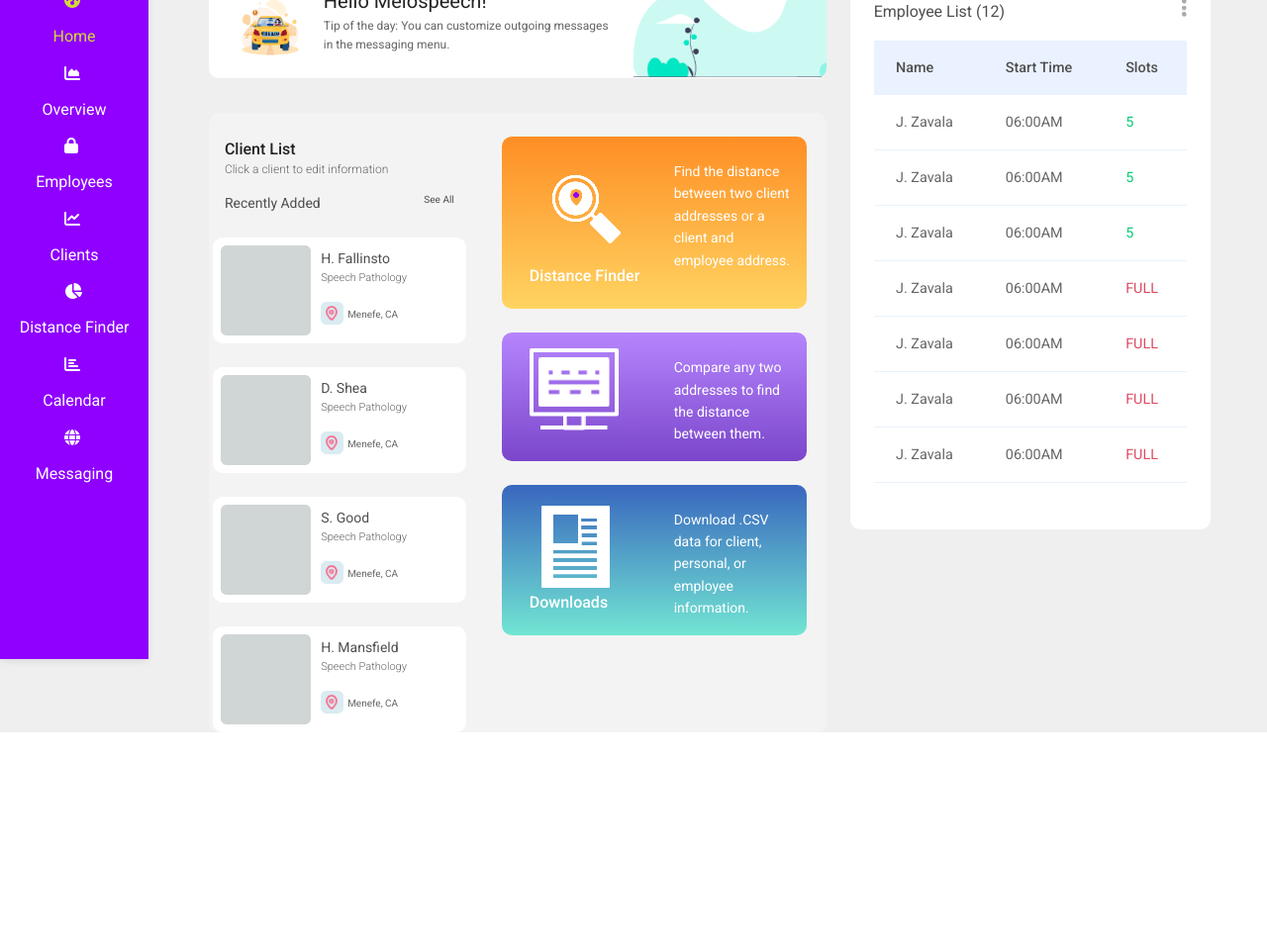
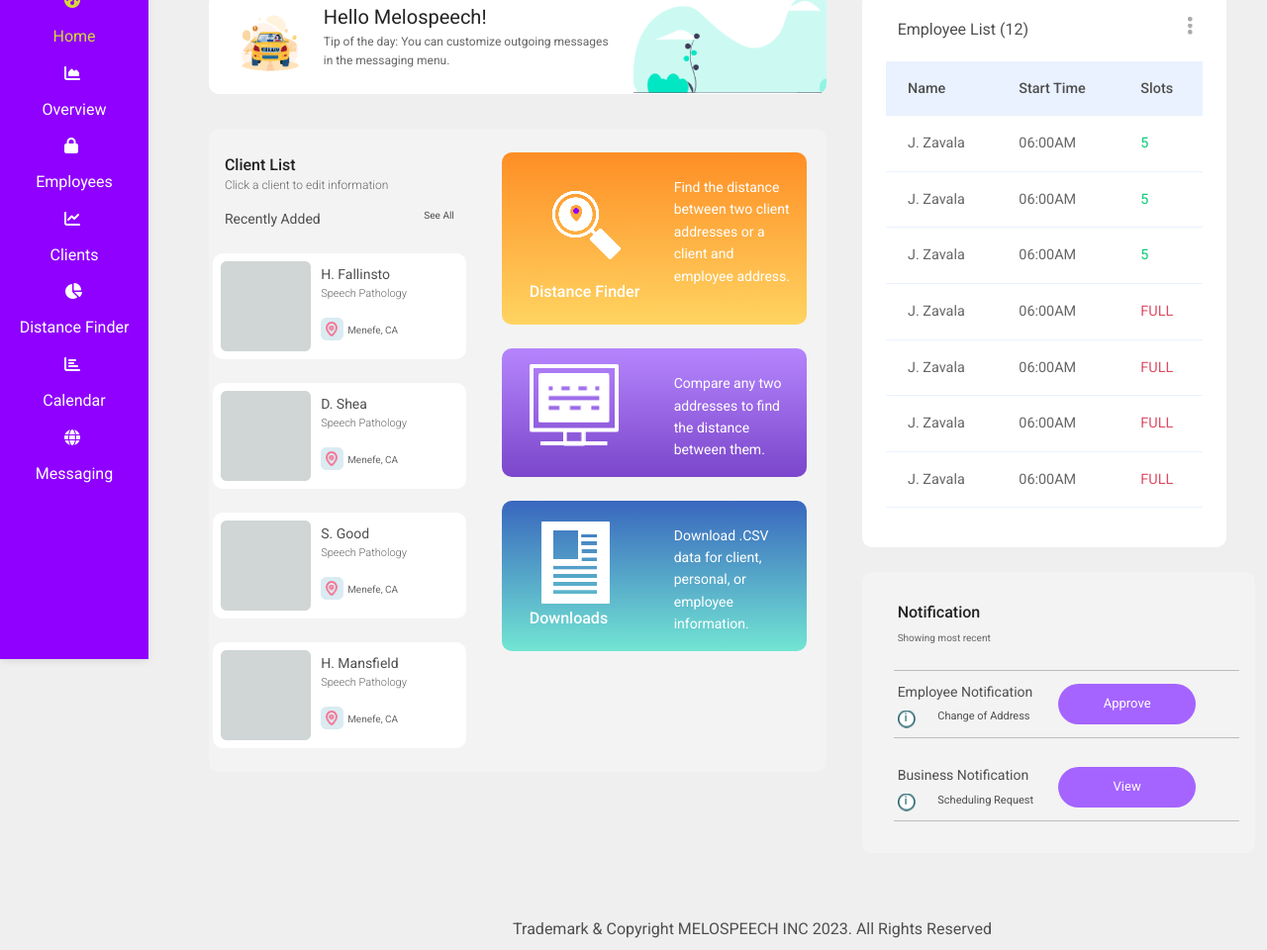
Before and after one commit to tjfahim/Luvmelo-xd-to-html, a plain HTML site: page index.html in a window 1280 px wide. Shown: the part 134-1094 px from the top of the page at 99% size. Before the commit the page ends 874 px from the top, so only its background shows below. Drawn offline with nearby package versions, Linux system fonts and the light colour scheme.

Commit message:
admin home complete

```diff
--- a/assets/main.css
+++ b/assets/main.css
@@ -18,6 +18,9 @@
 
     .f10{
       font-size: 10px;
+    }
+    .f9{
+      font-size: 9px;
     }
     .f11{
       font-size: 11px;
@@ -94,6 +97,10 @@
   main {
     background: rgb(239 239 239);
   }
+  .overview-text{
+    margin-left: -3%;
+
+  }
   .home-main-section{
     width: 100%;
   }
@@ -148,9 +155,9 @@
 
   .home-right-section{
     background: white;
-    width: 35%;
+    width: 90%;
     border-radius: 10px;
-    margin-top: 1%;
+    margin-top: 3%;
     height: 70vh;
     overflow-y: auto;
 
@@ -162,3 +169,34 @@
   .table-tr-border {
     border-bottom:1pt solid #EAF2FF;
   }
+
+  .home-right-section-second-row{
+    margin-top: 6%;
+    background: #ffffff42;
+    border-radius: 10px;
+  }
+  .right-section-button {
+    background-color: #A564FF;
+    color: white;
+    padding: 10px 15px;
+    border: none;
+    border-radius: 40px;
+    width: 100%;
+    text-align: center;
+    text-decoration: none;
+    display: inline-block;
+    font-size: 13px;
+}
+
+/* If you want to add hover effect */
+.custom-button:hover {
+    background-color: #4e465f; /* Change to a slightly different shade on hover if desired */
+}
+.row.align-items-center {
+  display: flex;
+  align-items: center;
+}
+
+.solid-1px-border {
+  border-bottom:1px solid #BCBCBC;
+}
--- a/index.html
+++ b/index.html
@@ -115,7 +115,6 @@
 
                 <!-- Avatar -->
                 <div class=" mr-5 ml-3">
-
                     <img
                     src="https://mdbcdn.b-cdn.net/img/new/avatars/2.webp"
                     class="rounded-circle"
@@ -133,10 +132,10 @@
   </header>
 
   <main>
-    <div class="custom-name-color">
+    <div class="custom-name-color pt-3 overview-text" >
       Overview
     </div>
-    <div class="row home-main-section">
+    <div class="row home-main-section pb-3">
       <div class="col-md-7 home-first-section">
         <div class="row home-first-sectio-row bgw-br15">
           <div class="col-md-2">
@@ -151,7 +150,7 @@
             <img src="assets/image/Clip.png" class="home-main-section-img" alt="">
           </div>
         </div>
-        <div class="row home-first-section-second-row">
+        <div class="row home-first-section-second-row pb-4">
           <div class="col-md-5 pt-4 pl-3">
             <a href="" class="custom-name-color h6 client_list_link">Client List</a>
             <p class="custom-paragraph-color display-6">Click a client to edit information</p>
@@ -202,7 +201,7 @@
               <div class="col-md-4 p-2">
                 <img src="assets/image/Mask.png" alt="">
               </div>
-              <div class="col-md-7 p-2  ml-3 ">
+              <div class="col-md-7 p-2  ml-3  ">
                 <small class="">H. Mansfield</small>
                 <div class="custom-paragraph-color display-6 f11">Speech Pathology</div>
                 <div class="mt-3">
@@ -244,13 +243,12 @@
           </div>
         </div>
       </div>
-      <div class="col-md-5 home-right-section ml-4 p-4">
-        <div class="row">
+      <div class="col-md-5 ">
+        <div class="row home-right-section   ml-4 p-4">
           <div class="col-md-11">Employee List (12)</div>
 
-          <div class="col-md-1">
+          <div class="col-md-1 dropdown">
               <!-- Avatar -->
-              <div class="dropdown">
               <a
                   class="dropdown-toggle d-flex align-items-center hidden-arrow"
                   href="#"
@@ -266,26 +264,24 @@
                   />
               </a>
               <ul
-                  class="dropdown-menu dropdown-menu-end bg-dark"
+                  class="dropdown-menu dropdown-menu-end bg-dark py-3"
                   aria-labelledby="navbarDropdownMenuAvatar"
               >
                   <li>
-                  <a class="dropdown-item text-white" href="#">Start Time</a>
+                  <a class="dropdown-item text-white pl-5" href="#">Start Time</a>
                   </li>
                   <li>
-                  <a class="dropdown-item" href="#">Name</a>
+                  <a class="dropdown-item text-white pl-5" href="#">Name</a>
                   </li>
                   <li>
                   <a class="dropdown-item" href="#">
-                    <span><img src="assets/image/Component_icon_ic_Ch.png" alt=""></span>Slots</a>
+                    <span><img src="assets/image/Component_icon_ic_Ch.png" alt=""></span> <span class="text-white pl-3">Slots</span></a>
                   </li>
                   <li>
-                  <a class="dropdown-item" href="#">New to Old</a>
+                  <a class="dropdown-item text-white pl-5" href="#">New to Old</a>
                   </li>
               </ul>
-              </div>
 
-          </div>
           </div>
           <table class="table table-borderless mt-3 home-right-section-table">
             <thead class=" table-thead-color ">
@@ -336,8 +332,47 @@
 
             </tbody>
           </table>
+        </div>
+        <div class="row home-right-section-second-row ml-4 p-4">
+          <div class="custom-name-color h6 client_list_link">Notification</div>
+          <p class="custom-paragraph-color f10">Showing most recent</p>
+          <div class="solid-1px-border m-2"></div>
+          <div class="row align-items-center">
+            <div class="col-md-6">
+              <small class="">Employee Notification</small>
+              <div class="row align-items-center">
+                <div class="col-md-3"><img src="assets/image/icon/clock.png" alt=""></div>
+                <div class="col-md-9 f11">Change of Address</div>
+              </div>
+            </div>
+            <div class="col-md-6">
+              <button class="right-section-button">Approve</button>
+            </div>
+          </div>
+          <div class="solid-1px-border m-2"></div>
+
+          <div class="row mt-3 align-items-center">
+            <div class="col-md-6">
+              <small class="">Business Notification</small>
+              <div class="row align-items-center">
+                <div class="col-md-3"><img src="assets/image/icon/clock.png" alt=""></div>
+                <div class="col-md-9 f11">Scheduling Request</div>
+              </div>
+            </div>
+            <div class="col-md-6">
+              <button class="right-section-button">View</button>
+            </div>
+          </div>
+          <div class="solid-1px-border m-2"></div>
 
         </div>
+
+      </div>
+
+    </div>
+    <div class="text-center pt-5 pb-2" >
+      Trademark & Copyright MELOSPEECH INC 2023. All Rights Reserved
+
     </div>
 
 
```
Also changed, not shown: assets/image/icon/clock.png (added). Lines whose indentation alone changed are shown as unchanged.
